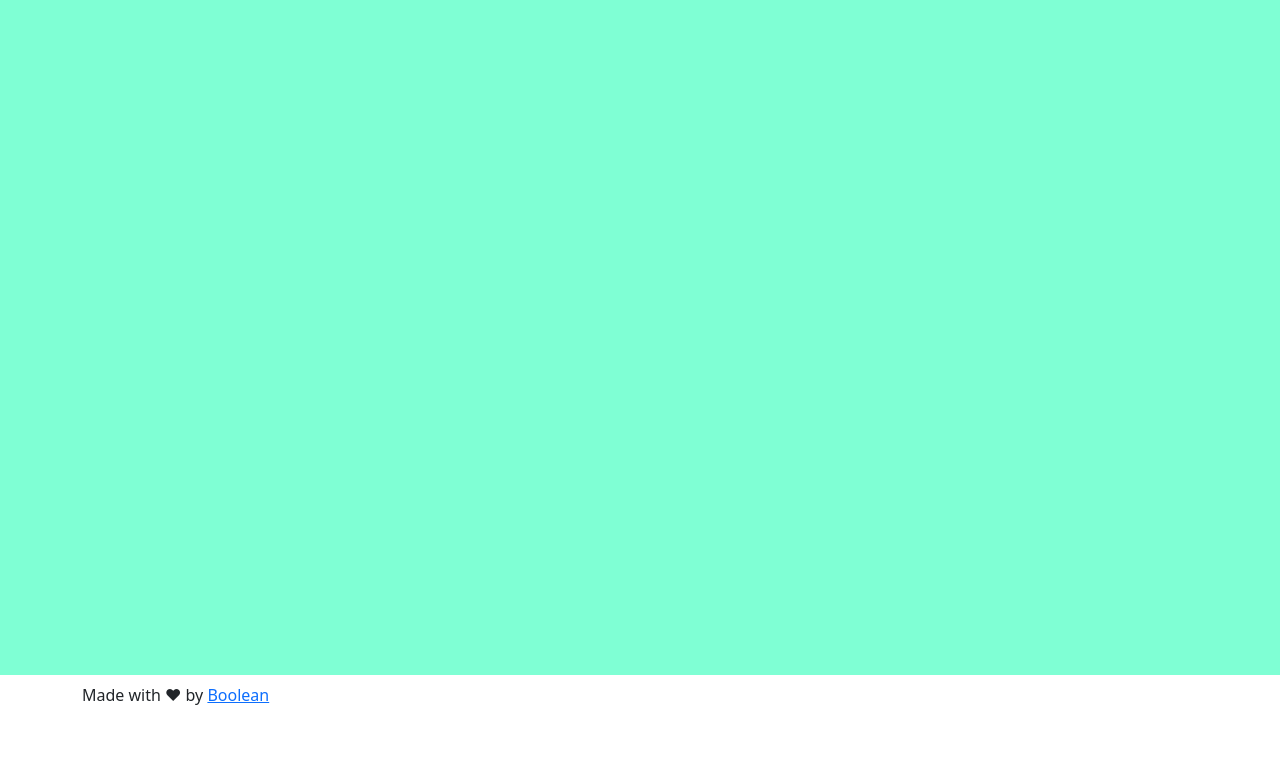
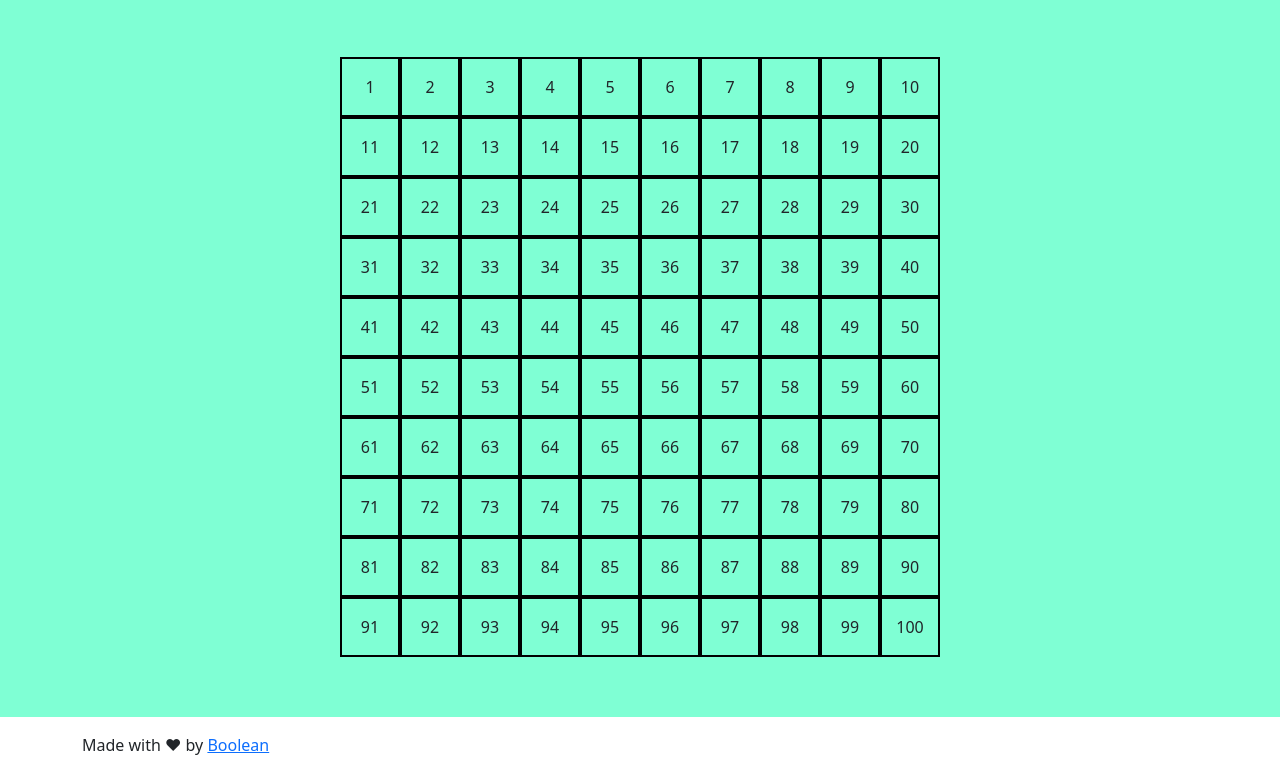
Before and after one commit to Tolihama/js-campominato-grid, a plain HTML site: page index.html in a window 1280 px wide. Both pictures are taken after a click on the button "Gioca". Shown: the part 85-858 px from the top of the page. Before the commit the page ends 800 px from the top, so only its background shows below. Drawn offline with nearby package versions, Linux system fonts and the light colour scheme.

Commit message:
Script gen grid

```diff
--- a/css/main.css
+++ b/css/main.css
@@ -15,15 +15,12 @@ main {
 .grid {
     display: flex;
     flex-wrap: wrap;
-    width: 800px;
-    height: 800px;
+    width: 600px;
+    height: 600px;
     margin: 60px auto;
-    border: 2px solid #000;
 }
 
 .square {
-    width: calc(100% / 8);
-    height: calc(100% / 8);
     display: flex;
     justify-content: center;
     align-items: center;
--- a/index.html
+++ b/index.html
@@ -32,7 +32,7 @@
         </div>
     </main>
 
-    <footer class="container py-2">
+    <footer class="container py-3">
         Made with &hearts; by <a href="http://boolean.careers/">Boolean</a>
     </footer>
 
--- a/js/main.js
+++ b/js/main.js
@@ -0,0 +1,46 @@
+// DOM Refs
+const playBtn = document.querySelector('#play-btn');
+const difficultySelect = document.querySelector('#difficulty');
+const wrapGridEl = document.querySelector('.wrap-grid');
+
+// Gen Grid
+playBtn.addEventListener('click', () => {
+    let cellsNumber;
+    let cellsPerRow;
+    switch (difficultySelect.value) {
+        case '1':
+            cellsNumber = 100;
+            cellsPerRow = 10;
+            break;
+        case '2':
+            cellsNumber = 81;
+            cellsPerRow = 9;
+            break;
+        case '3':
+            cellsNumber = 49;
+            cellsPerRow = 7;
+    }
+    wrapGridEl.innerHTML = '';
+    const gridEl = document.createElement('div');
+    gridEl.classList.add('grid');
+    wrapGridEl.append(gridEl);
+    for (let i = 1; i <= cellsNumber; i++) {
+        const square = createSquareGrid(i, cellsPerRow);
+        square.addEventListener('click', () => {
+            square.classList.toggle('clicked');
+        });
+        gridEl.append(square);
+    }
+});
+
+// FUNCTIONS
+function createSquareGrid(num, cells) {
+    const node = document.createElement('div');
+    const span = document.createElement('span');
+    node.classList.add('square');
+    node.style.width = `calc(100% / ${cells})`;
+    node.style.height = `calc(100% / ${cells})`;
+    span.append(num);
+    node.append(span);
+    return node;
+}
```
